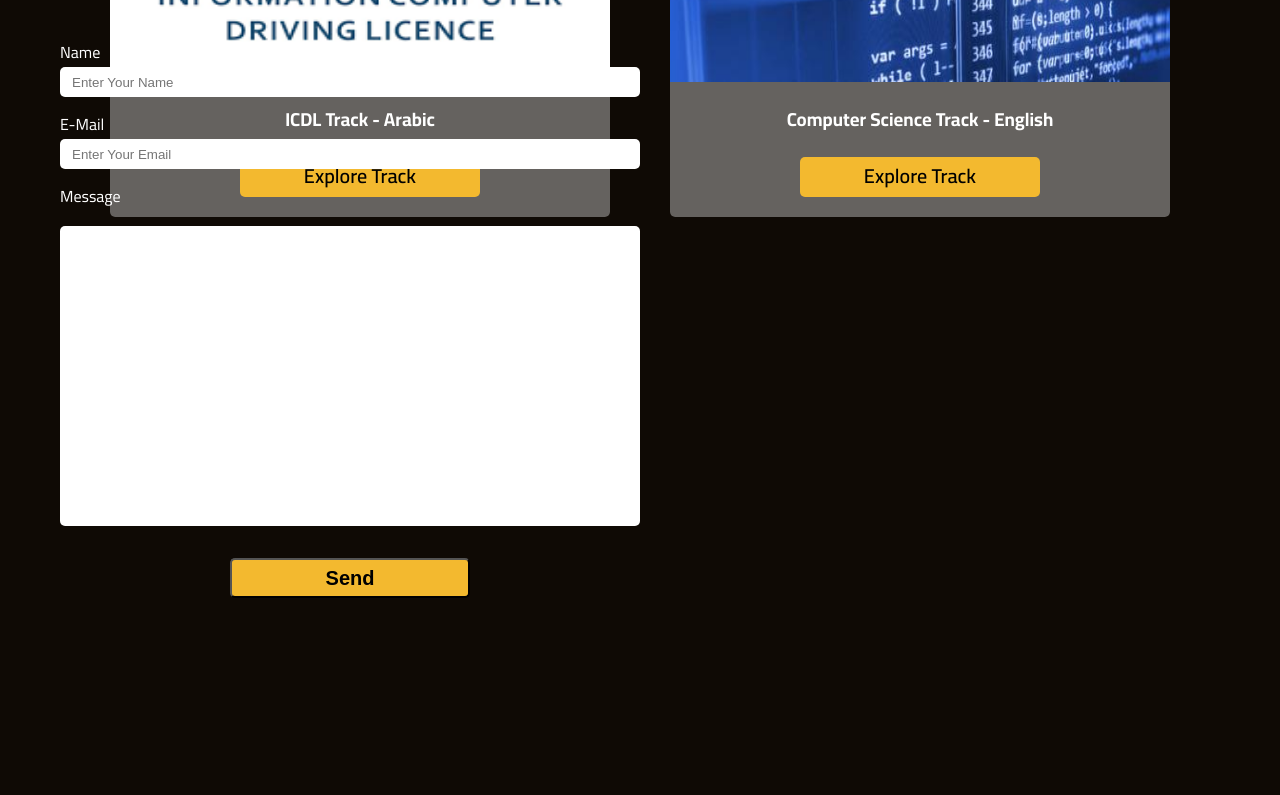
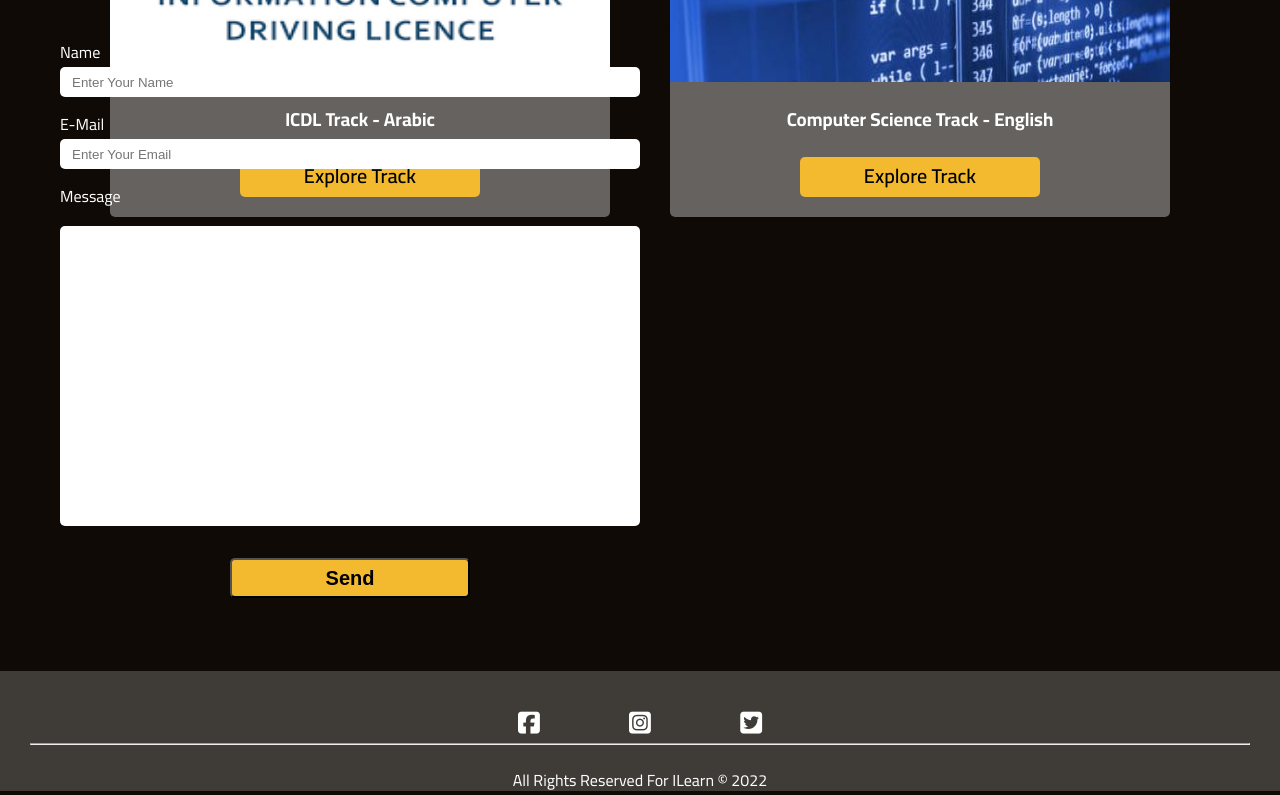
Before and after one commit to khaled-amir/ILearn, a plain HTML site: page index.html in a window 1280 px wide. Shown: the part 2079-2874 px from the top of the page. Before the commit the page ends 2796 px from the top, so only its background shows below. Drawn offline with Linux system fonts and the light colour scheme.

Commit message:
Home Page Finished

```diff
--- a/index.html
+++ b/index.html
@@ -106,13 +106,19 @@
             </div>
         </div>
         <footer>
-            <div class="social">
-                <a href=""></a>
+            <div class="socialBox">
+                <div>
+                <a href="" class="social"><i class="fa-brands fa-square-facebook"></i></a>
+                <a href="" class="social"><i class="fa-brands fa-square-instagram"></i></a>
+                <a href="" class="social"><i class="fa-brands fa-square-twitter"></i></a>
+                </div>
             </div>
+            <hr>
             <div class="copyright">
-
+                <p>All Rights Reserved For ILearn &copy; 2022</p>
             </div>
         </footer>
     </div>
+    <script src="https://kit.fontawesome.com/fc2a38e191.js" crossorigin="anonymous"></script>
 </body>
 </html>
--- a/style.css
+++ b/style.css
@@ -181,3 +181,37 @@ body {
     transform: translateX(-50%);
     margin-top: 20px;
 }
+footer {
+    width: 100%;
+    background-color: var(--thirdColor);
+    height: 15%;
+    padding: 30px;
+}
+footer .socialBox {
+    width: 100%;
+    height: 70%;
+    display: flex;
+    justify-content: center;
+    align-items: center;
+}
+footer .socialBox div {
+    width: 20%;
+    height: 100%;
+    display: flex;
+    justify-content: space-between;
+    align-items: center;
+}
+footer .socialBox div .social {
+    text-decoration: none;
+    color: white;
+    font-size: 25px;
+}
+footer .socialBox div .social:hover {
+    color: var(--secColor);
+}
+footer .copyright {
+    width: 100%;
+    height: 30%;
+    padding: 20px 0;
+    text-align: center;
+}
```
